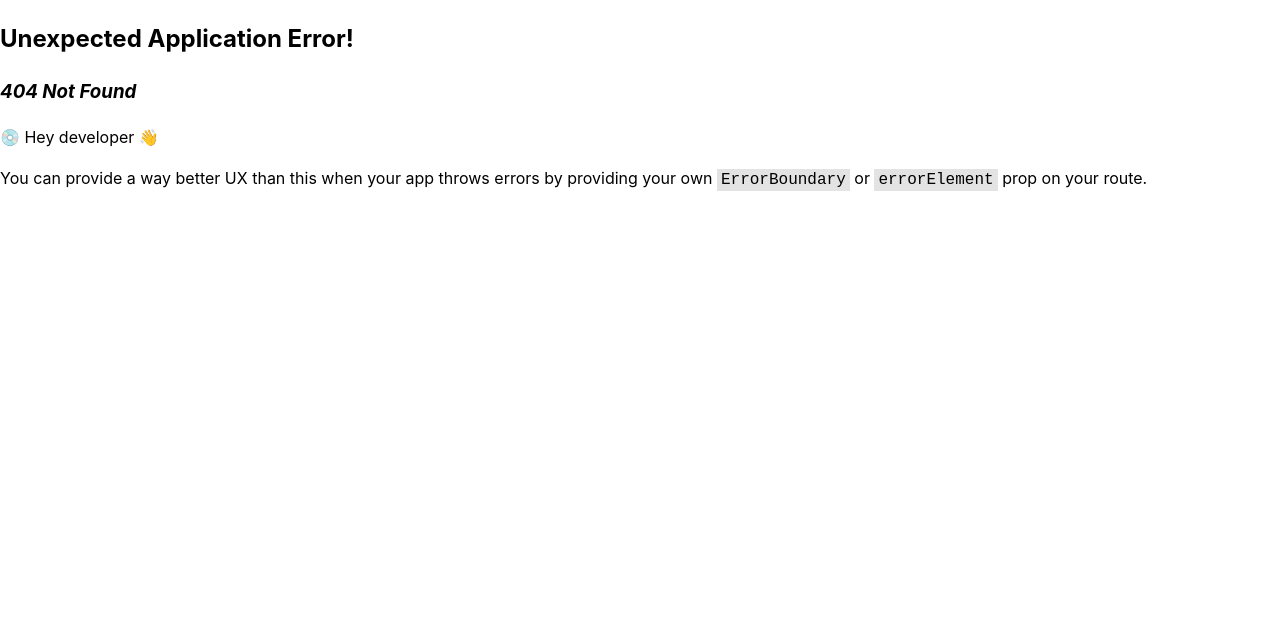
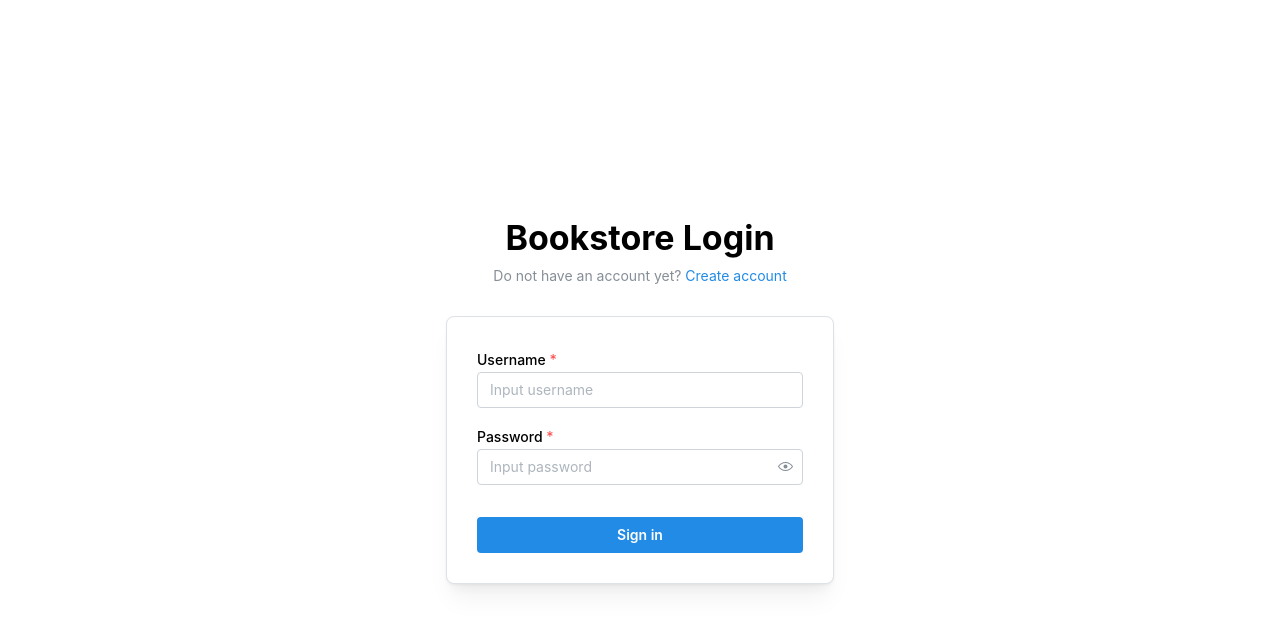
Before and after one commit to Fundamental-Academy/student-react-bookstore, a React (Vite) app: page /auth in a window 1280 px wide. Before the commit this address had no page. Shown: the top 628 px of the page. Built offline with nearby package versions, Linux system fonts and the light colour scheme.

Commit message:
feat: implement auth pages UI

```diff
--- /dev/null
+++ b/src/modules/layouts/auth-layout.jsx
@@ -0,0 +1,18 @@
+import { Outlet } from "react-router-dom";
+import { Container } from "@mantine/core";
+
+export function AuthLayout() {
+  return (
+    <Container
+      size={420}
+      style={{
+        display: "flex",
+        flexDirection: "column",
+        justifyContent: "center",
+        height: "100vh",
+      }}
+    >
+      <Outlet />
+    </Container>
+  );
+}
--- /dev/null
+++ b/src/pages/auth/login.jsx
@@ -0,0 +1,46 @@
+import { Form, Link } from "react-router-dom";
+import {
+  TextInput,
+  PasswordInput,
+  Anchor,
+  Paper,
+  Title,
+  Text,
+  Button,
+} from "@mantine/core";
+
+import classes from "./style.module.css";
+
+export function PageLogin() {
+  return (
+    <>
+      <Title ta="center" className={classes.title}>
+        Bookstore Login
+      </Title>
+
+      <Text c="dimmed" size="sm" ta="center" mt={5}>
+        Do not have an account yet?{" "}
+        <Anchor component={Link} to="/auth/register">
+          Create account
+        </Anchor>
+      </Text>
+
+      <Paper withBorder shadow="md" p={30} mt={30} radius="md">
+        <Form>
+          <TextInput label="Username" placeholder="Input username" required />
+
+          <PasswordInput
+            label="Password"
+            placeholder="Input password"
+            required
+            mt="md"
+          />
+
+          <Button fullWidth mt="xl">
+            Sign in
+          </Button>
+        </Form>
+      </Paper>
+    </>
+  );
+}
--- /dev/null
+++ b/src/pages/auth/register.jsx
@@ -0,0 +1,53 @@
+import { Form, Link } from "react-router-dom";
+import {
+  TextInput,
+  PasswordInput,
+  Anchor,
+  Paper,
+  Title,
+  Text,
+  Button,
+} from "@mantine/core";
+
+import classes from "./style.module.css";
+
+export function PageRegister() {
+  return (
+    <>
+      <Title ta="center" className={classes.title}>
+        Bookstore Register
+      </Title>
+
+      <Text c="dimmed" size="sm" ta="center" mt={5}>
+        Already have an account?{" "}
+        <Anchor component={Link} to="/auth">
+          Login
+        </Anchor>
+      </Text>
+
+      <Paper withBorder shadow="md" p={30} mt={30} radius="md">
+        <Form>
+          <TextInput label="Username" placeholder="Input username" required />
+
+          <PasswordInput
+            label="Password"
+            placeholder="Input password"
+            required
+            mt="md"
+          />
+
+          <PasswordInput
+            label="Confirm Password"
+            placeholder="Confirm password"
+            required
+            mt="md"
+          />
+
+          <Button fullWidth mt="xl">
+            Sign up
+          </Button>
+        </Form>
+      </Paper>
+    </>
+  );
+}
--- /dev/null
+++ b/src/pages/auth/style.module.css
@@ -0,0 +1,4 @@
+.title {
+  font-family: Greycliff CF, var(--mantine-font-family);
+  font-weight: 900;
+}
--- a/src/router.jsx
+++ b/src/router.jsx
@@ -1,12 +1,17 @@
 import { createBrowserRouter } from "react-router-dom";
 
-// Layout
+// Layouts
 import { ClientLayout } from "./modules/layouts/client-layout";
+import { AuthLayout } from "./modules/layouts/auth-layout";
 import { AdminLayout } from "./modules/layouts/admin-layout";
 
 // Client Pages
 import { HomePage } from "./pages/client/home";
 import PageBookDetail from "./pages/client/book-detail";
+
+// Auth Pages
+import { PageLogin } from "./pages/auth/login";
+import { PageRegister } from "./pages/auth/register";
 
 // Admin Book Pages
 import PageAdminBookList from "./pages/admin/book/list";
@@ -26,6 +31,20 @@ export const routes = createBrowserRouter([
       {
         path: "book/:id",
         element: <PageBookDetail />,
+      },
+    ],
+  },
+  {
+    path: "/auth",
+    element: <AuthLayout />,
+    children: [
+      {
+        index: true,
+        element: <PageLogin />,
+      },
+      {
+        path: "register",
+        element: <PageRegister />,
       },
     ],
   },
```
